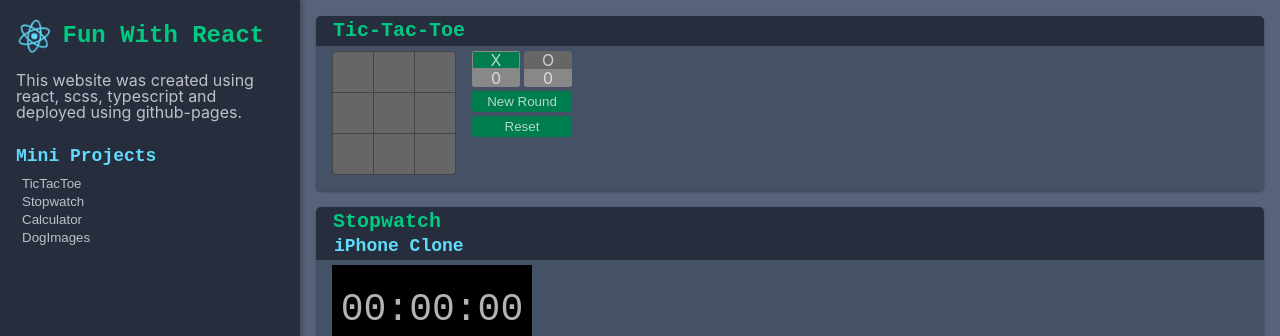
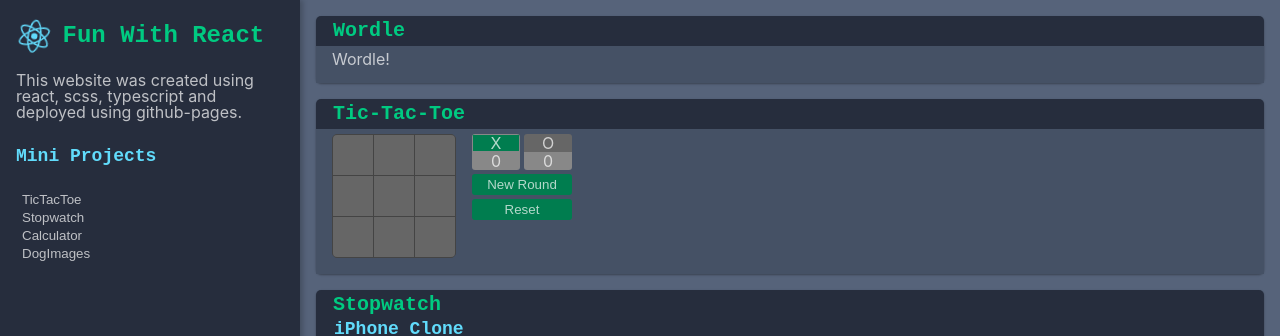
Before and after one commit to nate-h/fun-with-react, a React (Create React App) app: page / in a window 1280 px wide. Shown: the top 336 px of the page. Built offline with nearby package versions, Linux system fonts and the light colour scheme; no server answers.

Commit message:
Start wordle.

```diff
--- a/src/App.tsx
+++ b/src/App.tsx
@@ -1,4 +1,4 @@
-import React, { useEffect, useRef, useState } from 'react';
+import React, { useEffect, useState } from 'react';
 import './reset.scss';
 import './App.scss';
 import TicTacToe from './tic-tac-toe/TicTacToe';
@@ -6,6 +6,7 @@ import Calculator from './calculator/Calculator';
 import Sidebar from './sidebar/Sidebar';
 import Stopwatch from './stop-watch/Stopwatch';
 import DogImages from './dog-images/DogImages';
+import Wordle from './wordle/Wordle';
 //import WordDefinition from './word-definition/WordDefinition';
 //import CardMemoryGame from './card-memory-game/CardMemoryGame';
 
@@ -25,6 +26,9 @@ function App() {
       <main>
         <ul id='component-list'>
           <li>
+            <Wordle />
+          </li>
+          <li>
             <TicTacToe />
           </li>
           <li>
--- /dev/null
+++ b/src/wordle/Wordle.scss
@@ -0,0 +1,2 @@
+.Wordle {
+}
--- /dev/null
+++ b/src/wordle/Wordle.tsx
@@ -0,0 +1,12 @@
+import './Wordle.scss';
+import Card from '../Card';
+
+export default function Wordle() {
+  return (
+    <Card header='Wordle'>
+      <section className='Wordle'>
+        <p>Wordle!</p>
+      </section>
+    </Card>
+  );
+}
```
Also changed, not shown: 1 other file (tests, documents, lock files or other folders).
